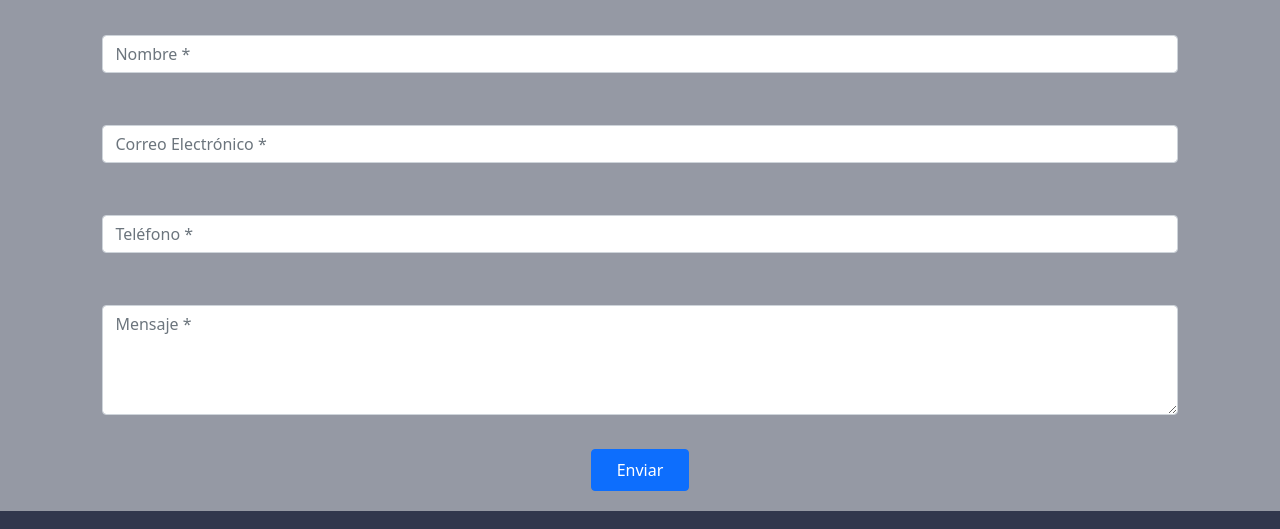
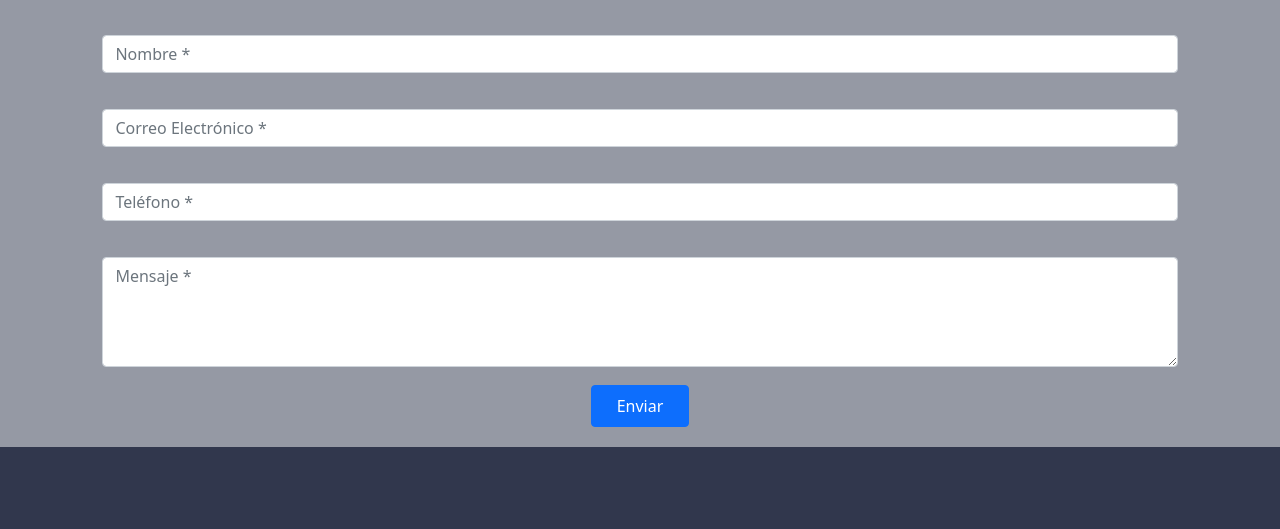
Before and after one commit to gdelaguar/raketa, a plain HTML site: page contacto.html in a window 1280 px wide. Shown: the part 211-740 px from the top of the page. Drawn offline with nearby package versions, Linux system fonts and the light colour scheme.

Commit message:
Arreglo de contacto

```diff
--- a/contacto.html
+++ b/contacto.html
@@ -44,18 +44,18 @@
 		<h4>CONTACTO</h4>
 		<p>Deja tus datos con un mensaje y nos comunicaremos contigo.</p>
 		<form target="_blank" action="https://formsubmit.co/gonzalodelaguardia@hotmail.com" method="post">
-					<div class="mb-3">
+					<div class="form-group">
 						<input type="name" class="form-control" placeholder="Nombre *">
 					</div>
 
-					<div class="mb-3">
+					<div class="form-group">
 						<input type="email" class="form-control" placeholder="Correo Electrónico *">
 					</div>
 
-					<div class="mb-3">
+					<div class="form-group">
 						<input type="tel" class="form-control" placeholder="Teléfono *">
 					</div>
-					<div class="mb-3">
+					<div class="form-group">
 						<textarea class="form-control" rows="4" placeholder="Mensaje *"></textarea>
 					</div>
 					<div class="wrapper">
```
